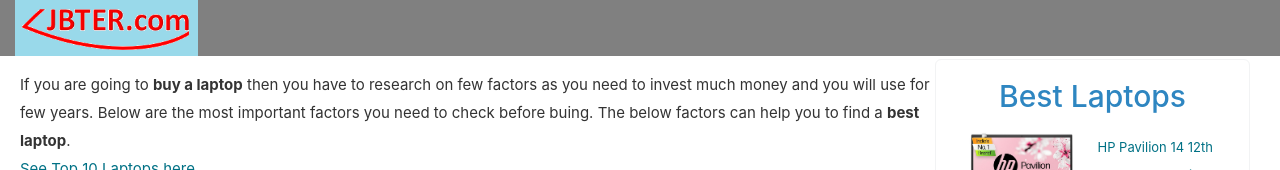
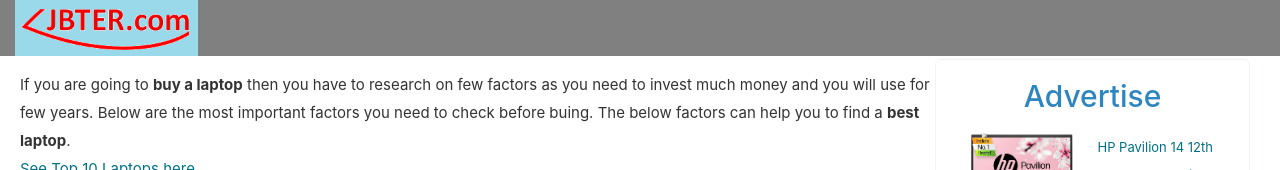
Before and after one commit to jhumaranidas/review.jbter.com, a plain HTML site: page best-laptop-review.html in a window 1280 px wide. Shown: the top 170 px of the page. Drawn offline with nearby package versions, Linux system fonts and the light colour scheme; a web font is replaced by a local one.

Commit message:
first page

```diff
--- a/best-laptop-review.html
+++ b/best-laptop-review.html
@@ -136,7 +136,7 @@
 
 		<div class="col-md-3 col-xs-12 box-shadow rounded-md" style="padding:0px;margin:0px;margin-top:3px;">
 
-			<h2 class="h2 text-primary-text center">Best Laptops</h2>
+			<h6 class="h2 text-primary-text center">Advertise</h6>
 			<div class="col-md-12 col-xs-12 right-ads" style="height:130px;padding-top:5px;">
 				<div style="width:50%;float:left;">
 					<a href="https://amzn.to/3xptYqz" target="_blank" title="Amazon.in">
```
